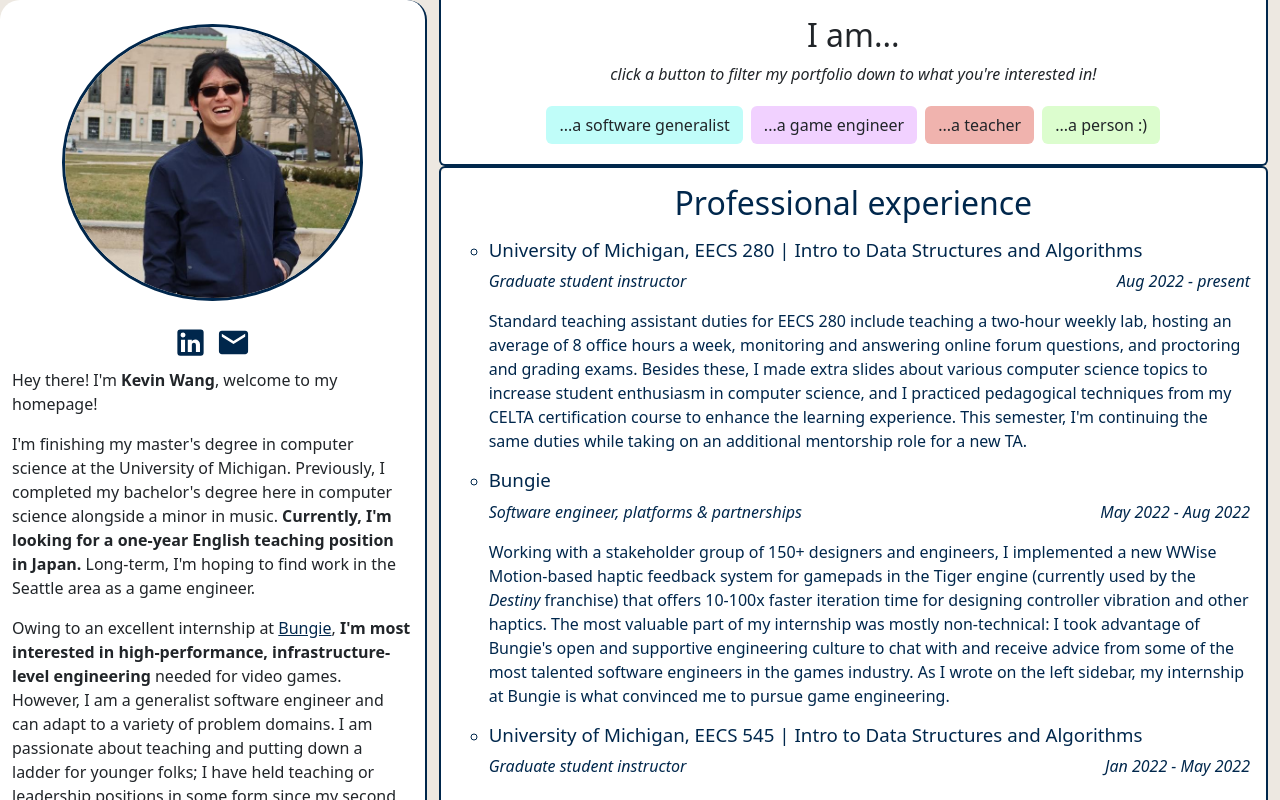
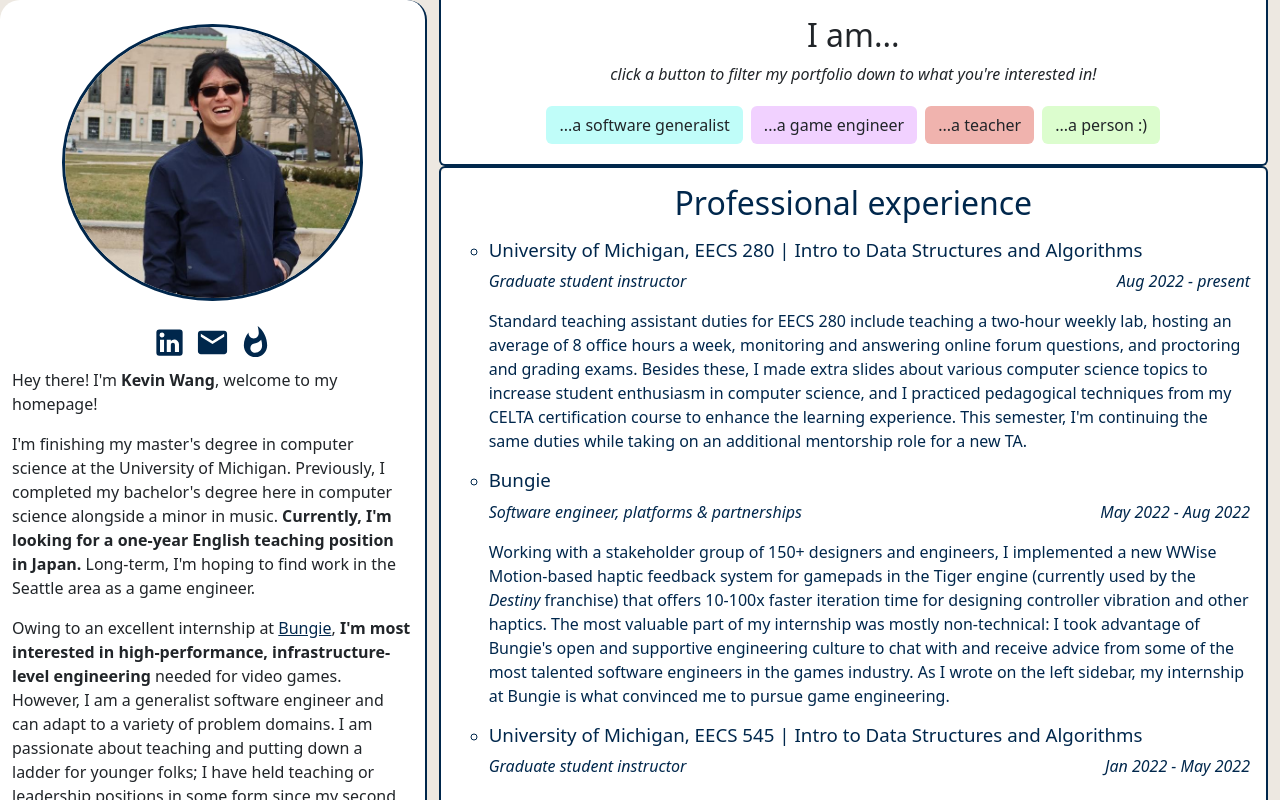
Before and after one commit to michigan-musicer/musicer-site-new, a React (Create React App) app: page / in a window 1280 px wide. Shown: the top 800 px of the page. Built offline with nearby package versions, Linux system fonts and the light colour scheme.

Commit message:
link to bis

```diff
--- a/src/Main.tsx
+++ b/src/Main.tsx
@@ -6,6 +6,7 @@
 import LinkedInIcon from '@mui/icons-material/LinkedIn';
 import EmailIcon from '@mui/icons-material/Email';
 import ArticleIcon from '@mui/icons-material/Article';
+import WhatshotIcon from '@mui/icons-material/Whatshot';
 
 import Person from './components/Person';
 import WorkExperience from './components/WorkExperience';
@@ -68,6 +69,7 @@
                 <div className='d-flex justify-content-center mt-4 mb-2'>
                   <a className='main-spaced-links' href='https://www.linkedin.com/in/kevin-wang-978627196/'><LinkedInIcon fontSize='large'/></a>
                   <a className='main-spaced-links' href='mailto:musicer@umich.edu'><EmailIcon fontSize='large'/></a>
+                  <a className='main-spaced-links' href='https://www.brilliantlittlefires.com/'><WhatshotIcon fontSize='large'/></a>
                   {/* put a link here to jekyll blog once that's set up... */}
                   {/* <a className='main-spaced-links' href=''><ArticleIcon fontSize='large'/></a> */}
                 </div>
```
